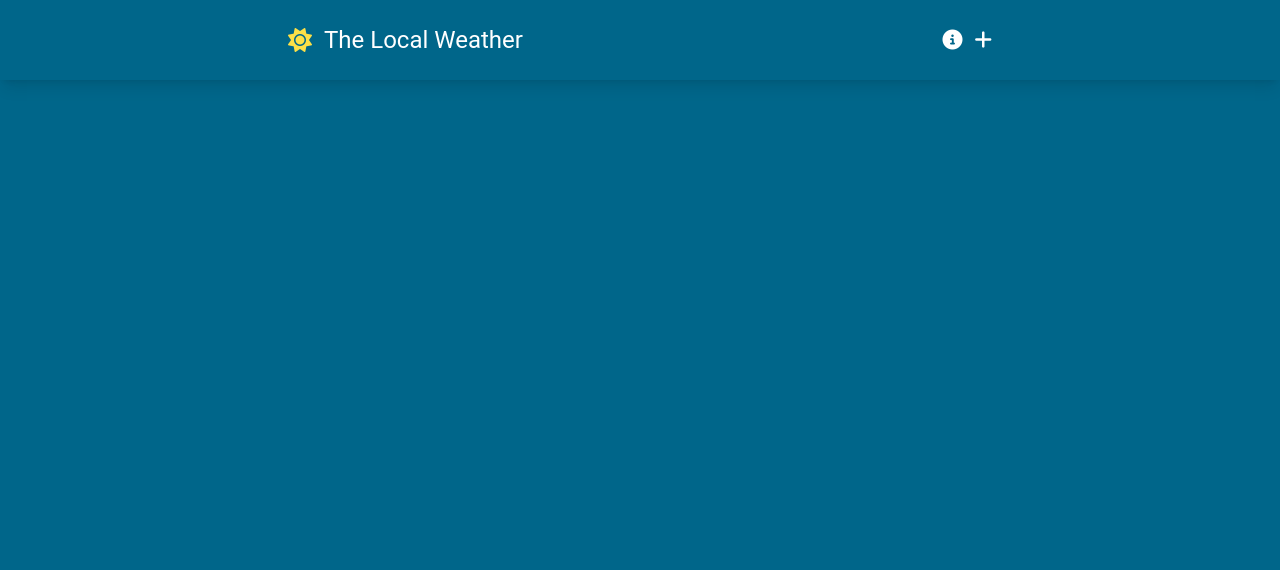
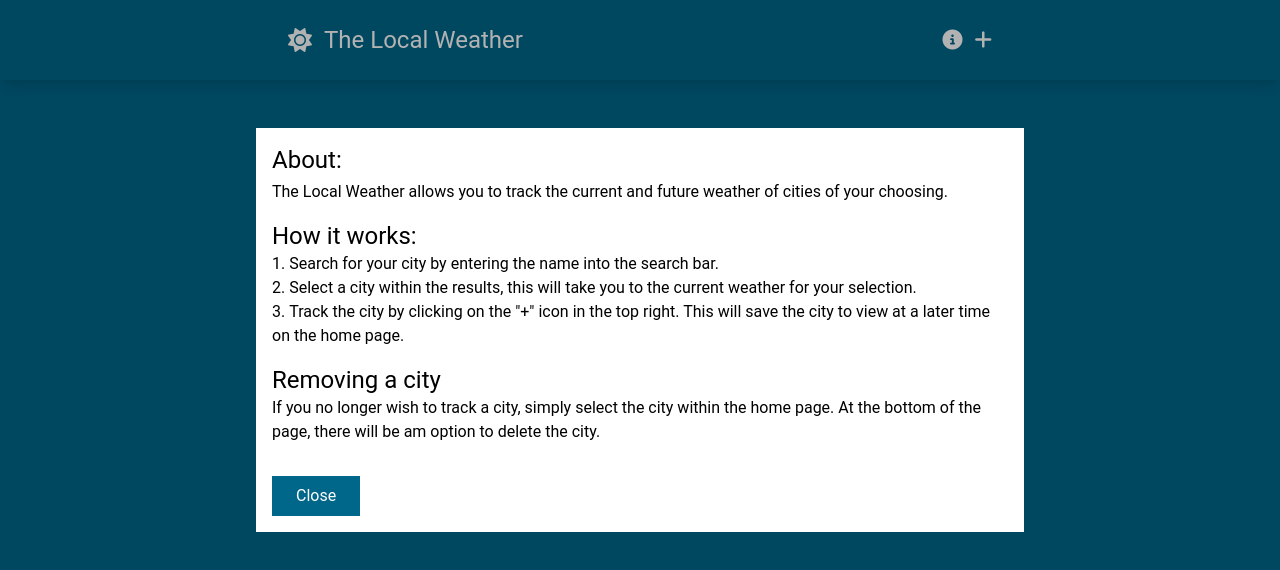
Before and after one commit to hossampy/weather-app-vue, a Vue app: page / in a window 1280 px wide. Shown: the top 570 px of the page. Built offline with nearby package versions, Linux system fonts and the light colour scheme.

Commit message:
add basemodal

```diff
--- /dev/null
+++ b/src/components/BaseModal.vue
@@ -0,0 +1,39 @@
+<template>
+
+
+      <div
+        v-show="modalActive"
+        class="absolute w-full bg-black bg-opacity-30 h-screen top-0 left-0 flex justify-center px-8"
+      >
+
+          <div
+            v-if="modalActive"
+            class="p-4 bg-white self-start mt-32 max-w-screen-md"
+          >
+            <slot />
+            <button
+              class="text-white mt-8 bg-weather-primary py-2 px-6"
+              @click="$emit('close-modal')"
+            >
+              Close
+            </button>
+          </div>
+
+      </div>
+
+
+</template>
+
+<script setup>
+
+defineProps({
+  modalActive: {
+    type: Boolean,
+    default: true,
+  },
+});
+</script>
+
+<style>
+
+</style>
--- a/src/components/SiteNavigation.vue
+++ b/src/components/SiteNavigation.vue
@@ -1,17 +1,19 @@
 <template>
   <header class="sticky top-0 bg-weather-primary shadow-lg">
-    <nav class="container  flex flex-col sm:flex-row items-center gap-4 text-white py-6">
-
-       <RouterLink :to="{name:'home'}">
-        <div class="flex items-center gap-3 flex-1">
-            <i class="fa-solid fa-sun text-2xl text-yellow-300"></i>
+    <nav
+      class="container flex flex-col sm:flex-row items-center gap-4 text-white py-6"
+    >
+      <RouterLink :to="{ name: 'home' }">
+        <div class="flex items-center gap-3">
+          <i class="fa-solid fa-sun text-2xl"></i>
           <p class="text-2xl">The Local Weather</p>
         </div>
       </RouterLink>
+
       <div class="flex gap-3 flex-1 justify-end">
         <i
           class="fa-solid fa-circle-info text-xl hover:text-weather-secondary duration-150 cursor-pointer"
-          @click="toggleModal"
+
         ></i>
         <i
           class="fa-solid fa-plus text-xl hover:text-weather-secondary duration-150 cursor-pointer"
@@ -19,18 +21,55 @@
         ></i>
       </div>
 
+      <BaseModal
 
+      >
+        <div class="text-black">
+          <h1 class="text-2xl mb-1">About:</h1>
+          <p class="mb-4">
+            The Local Weather allows you to track the current and
+            future weather of cities of your choosing.
+          </p>
+          <h2 class="text-2xl">How it works:</h2>
+          <ol class="list-decimal list-inside mb-4">
+            <li>
+              Search for your city by entering the name into the
+              search bar.
+            </li>
+            <li>
+              Select a city within the results, this will take
+              you to the current weather for your selection.
+            </li>
+            <li>
+              Track the city by clicking on the "+" icon in the
+              top right. This will save the city to view at a
+              later time on the home page.
+            </li>
+          </ol>
+
+          <h2 class="text-2xl">Removing a city</h2>
+          <p>
+            If you no longer wish to track a city, simply select
+            the city within the home page. At the bottom of the
+            page, there will be am option to delete the city.
+          </p>
+        </div>
+      </BaseModal>
     </nav>
   </header>
 </template>
 
 <script>
-import { RouterLink } from 'vue-router';
-export default {
-    setup () {
+import { defineComponent } from 'vue'; // Import defineComponent from Vue 3
+import BaseModal from './BaseModal.vue'; // Import the BaseModal component
 
-
-        return {}
+export default defineComponent({
+  components: {
+    BaseModal // Register the BaseModal component
+  },
+  setup() {
+    // Your setup logic goes here
+    return {};
   }
-}
+});
 </script>
```
Lines whose indentation alone changed are shown as unchanged.
